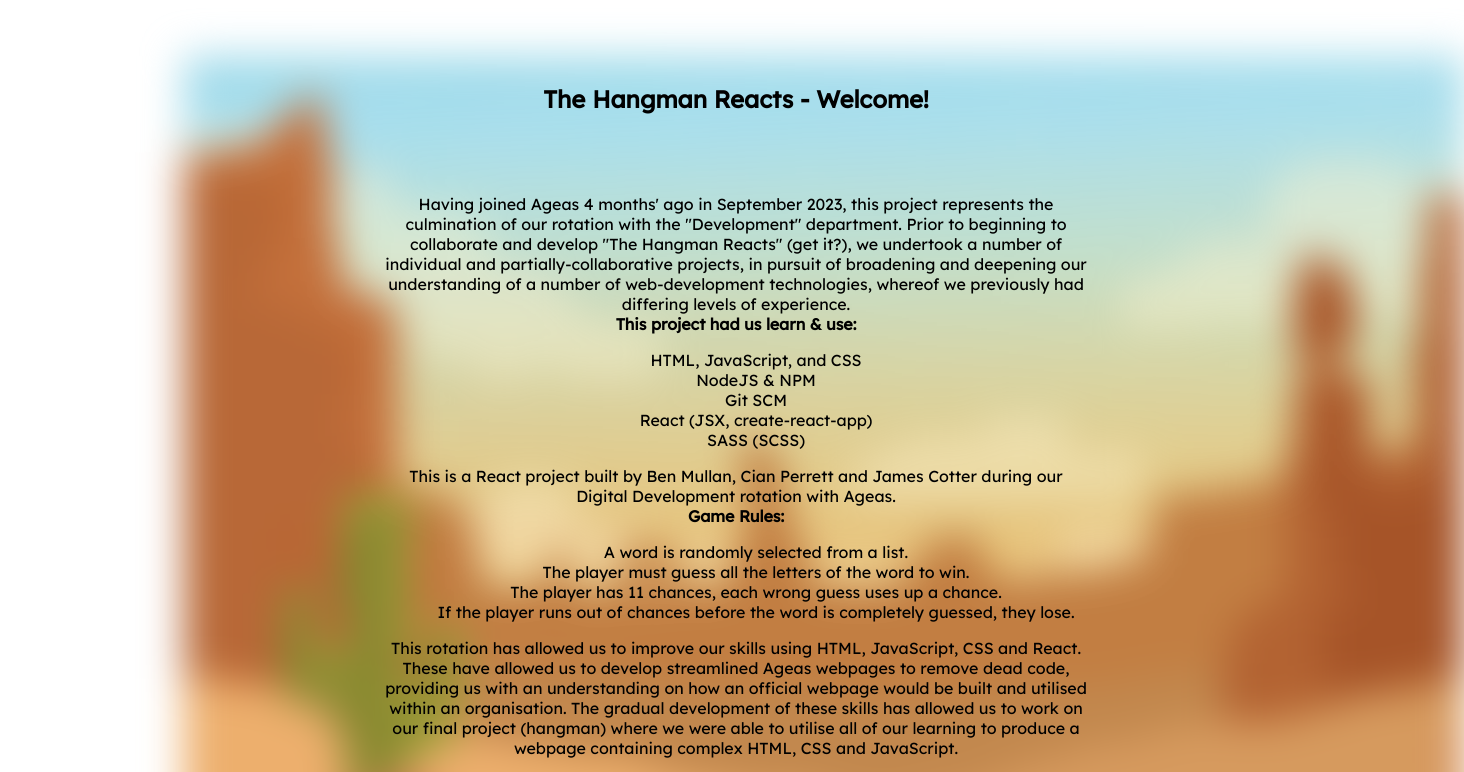
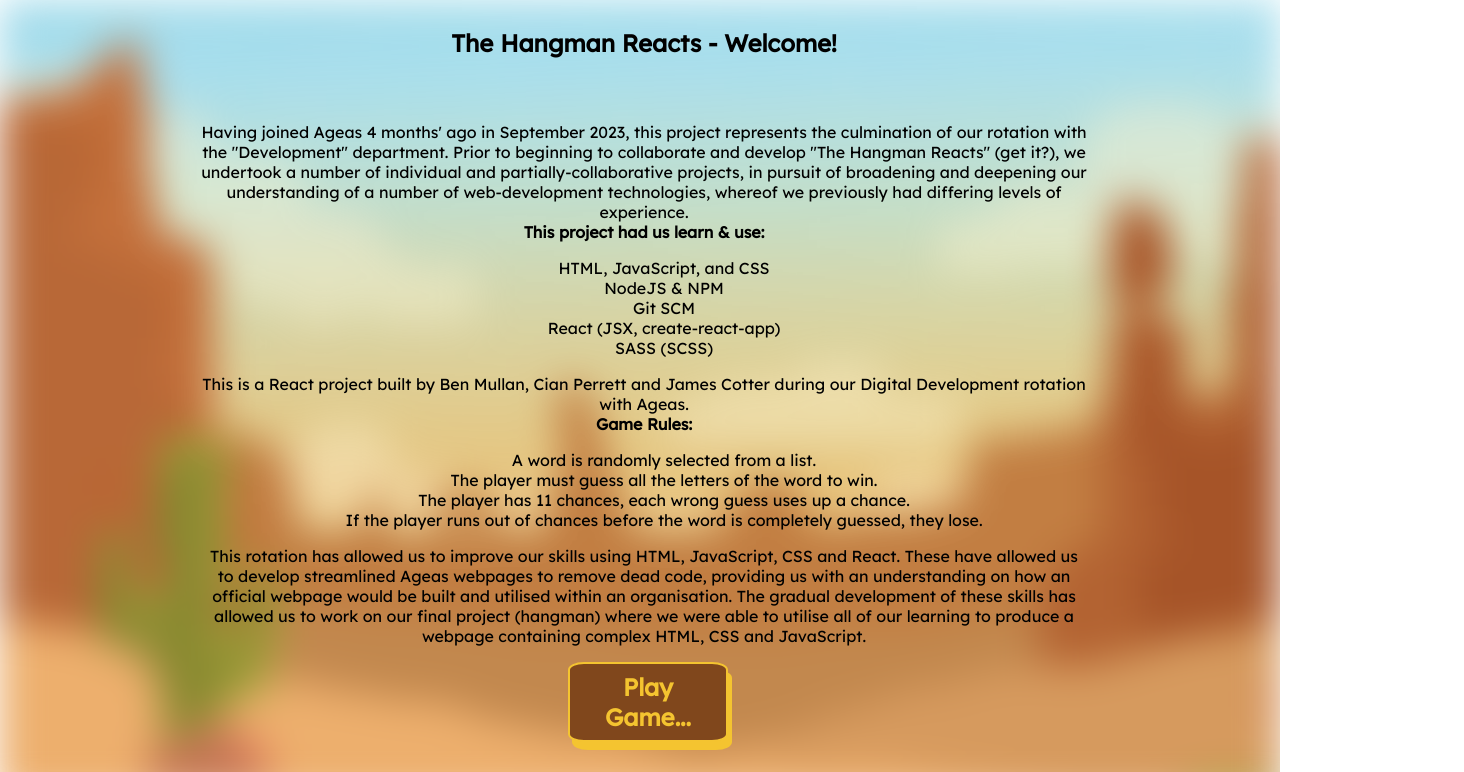
Before and after one commit to JFCotter/hangman-project, a React (Create React App) app: page / in a window 1280 px wide. Shown: the top 772 px of the page, 1464 px wide, since content can reach past the window. Built offline with nearby package versions, Linux system fonts and the light colour scheme.

Commit message:
centering-backdrop

```diff
--- a/src/components/LandingPageContent/LandingPageContent.jsx
+++ b/src/components/LandingPageContent/LandingPageContent.jsx
@@ -9,7 +9,7 @@ const LandingPageContent = () => {
 			<h2>The Hangman Reacts - Welcome!</h2>
 			</header>
 
-			<body>
+			<div className={styles.center}>
 			<p>
 				Having joined Ageas 4 months' ago in September 2023, this project represents the culmination of our rotation with the "Development" department. Prior to beginning to collaborate and develop "The Hangman Reacts" (get it?), we undertook a number of individual and partially-collaborative projects, in pursuit of broadening and deepening our understanding of a number of web-development technologies, whereof we previously had differing levels of experience.
 				<br/>
@@ -41,7 +41,7 @@ const LandingPageContent = () => {
 
 			<button className={styles.DesertButton} onClick={() => window.location.href = "/game"}>Play Game...</button>
 
-			</body>
+			</div>
 		</div>
 	);
 
--- a/src/components/LandingPageContent/LandingPageContent.module.scss
+++ b/src/components/LandingPageContent/LandingPageContent.module.scss
@@ -1,7 +1,7 @@
 $ColorBrown:  rgb(128, 71, 28);
 $ColorYellow:  rgb(244, 196, 48);
 
-body {
+.center {
     margin-top: 4rem  ;
     margin-bottom:2rem ;
     margin-right: 12rem;
```
